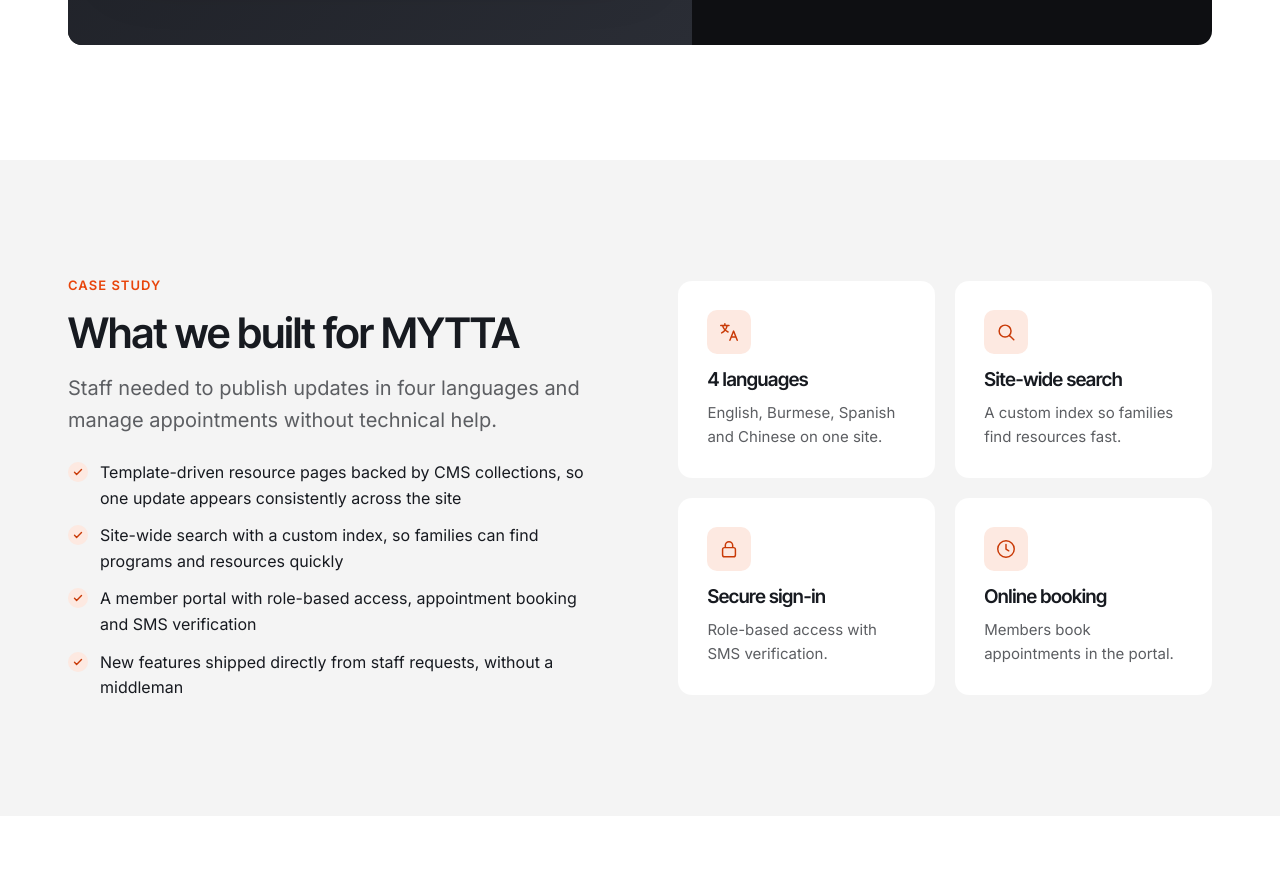
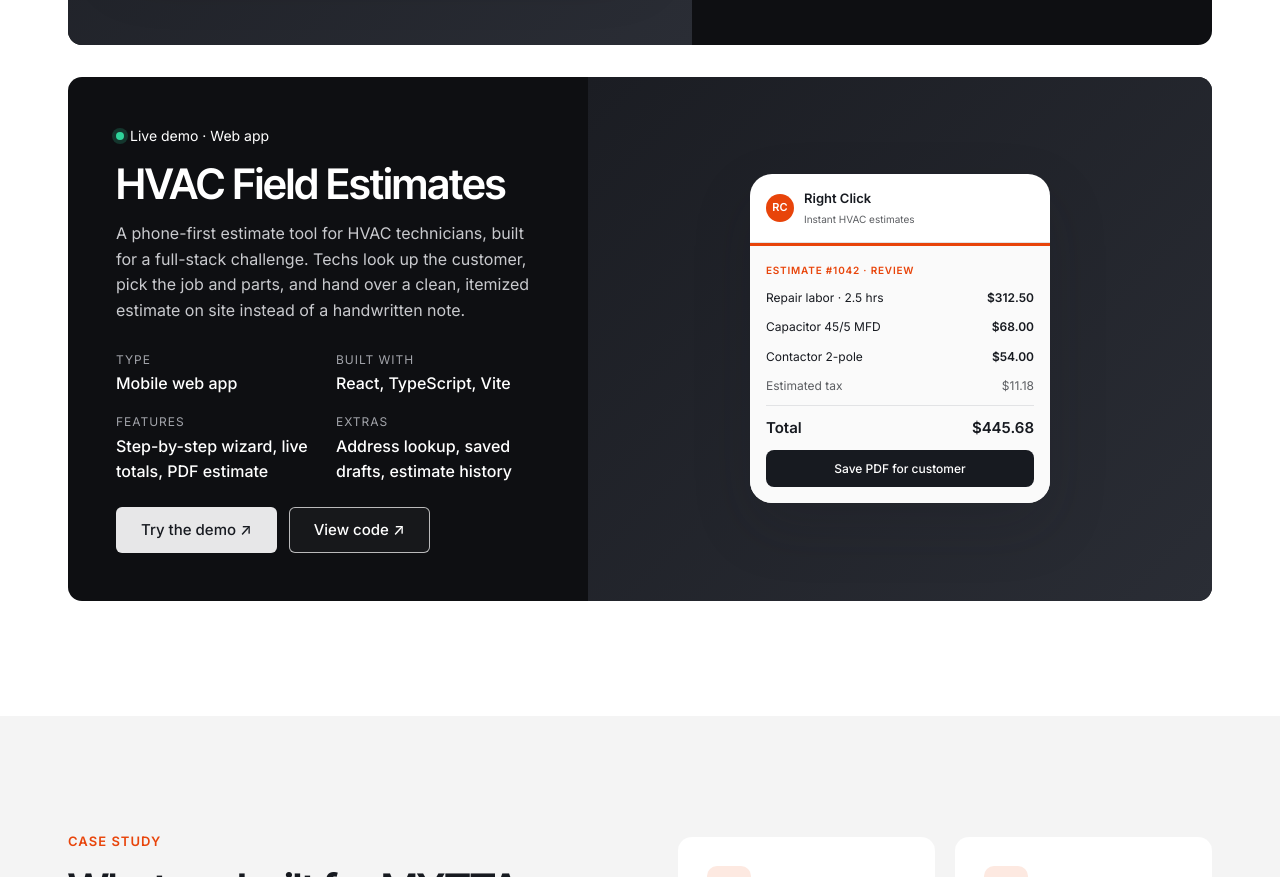
Before and after one commit to waiyanmin99/Tectonic-website-, a plain HTML site: page portfolio.html in a window 1280 px wide. Shown: the part 2368-3245 px from the top of the page. Drawn offline with Linux system fonts and the light colour scheme.

Commit message:
Work page: add HVAC field estimate app
Co-Authored-By: Claude Opus 5.5 <noreply@anthropic.com>

```diff
--- a/portfolio.html
+++ b/portfolio.html
@@ -4,7 +4,7 @@
 <meta charset="UTF-8">
 <meta name="viewport" content="width=device-width, initial-scale=1">
 <title>Our Work — Tectonic</title>
-<meta name="description" content="Selected Tectonic projects: the MYTTA Foundation multilingual website, the MYTTA Member Portal, and the Legacy Timeless Jewel Shopify store.">
+<meta name="description" content="Selected Tectonic projects: the MYTTA Foundation multilingual website, the MYTTA Member Portal, the Legacy Timeless Jewel Shopify store, and an HVAC field estimate app.">
 <link rel="icon" href="assets/favicon.svg" type="image/svg+xml">
 <link rel="preconnect" href="https://fonts.googleapis.com">
 <link rel="preconnect" href="https://fonts.gstatic.com" crossorigin>
@@ -116,6 +116,37 @@
         </div>
       </article>
 
+      <!-- 4. HVAC field estimate tool -->
+      <article class="work-feature reverse reveal" id="hvac">
+        <div class="wf-art">
+          <div class="mock" style="width:100%;max-width:300px;border-radius:22px;font-size:12px">
+            <div style="display:flex;align-items:center;gap:10px;padding:14px 16px;border-bottom:1px solid var(--line)"><span class="avatar" style="width:28px;height:28px;border-radius:50%;background:var(--accent);display:grid;place-items:center;color:#fff;font-weight:700;font-size:11px">RC</span><div><b style="display:block;font-size:13px">Right Click</b><small class="muted" style="font-size:10px">Instant HVAC estimates</small></div></div>
+            <div style="height:3px;background:var(--line)"><div style="width:100%;height:100%;background:var(--accent)"></div></div>
+            <div style="padding:16px;display:grid;gap:10px;background:#fafafa">
+              <span style="font-size:10px;font-weight:600;letter-spacing:.08em;color:var(--accent)">ESTIMATE #1042 · REVIEW</span>
+              <div style="display:flex;justify-content:space-between"><span>Repair labor · 2.5 hrs</span><b>$312.50</b></div>
+              <div style="display:flex;justify-content:space-between"><span>Capacitor 45/5 MFD</span><b>$68.00</b></div>
+              <div style="display:flex;justify-content:space-between"><span>Contactor 2-pole</span><b>$54.00</b></div>
+              <div style="display:flex;justify-content:space-between" class="muted"><span>Estimated tax</span><span>$11.18</span></div>
+              <div style="display:flex;justify-content:space-between;border-top:1px solid var(--line);padding-top:10px;font-size:15px"><b>Total</b><b>$445.68</b></div>
+              <span style="text-align:center;padding:9px;border-radius:8px;background:var(--ink);color:#fff;font-weight:500">Save PDF for customer</span>
+            </div>
+          </div>
+        </div>
+        <div class="wf-body">
+          <span class="live-dot small">Live demo · Web app</span>
+          <h2 class="h2">HVAC Field Estimates</h2>
+          <p>A phone-first estimate tool for HVAC technicians, built for a full-stack challenge. Techs look up the customer, pick the job and parts, and hand over a clean, itemized estimate on site instead of a handwritten note.</p>
+          <dl class="meta-list">
+            <div><dt>Type</dt><dd>Mobile web app</dd></div>
+            <div><dt>Built with</dt><dd>React, TypeScript, Vite</dd></div>
+            <div><dt>Features</dt><dd>Step-by-step wizard, live totals, PDF estimate</dd></div>
+            <div><dt>Extras</dt><dd>Address lookup, saved drafts, estimate history</dd></div>
+          </dl>
+          <div class="btn-row"><a class="btn btn-light" href="https://full-stack-dev-test-sooty.vercel.app/" target="_blank" rel="noopener">Try the demo ↗</a><a class="btn btn-outline-light" href="https://github.com/waiyanmin99/Full-Stack-Dev-Test" target="_blank" rel="noopener">View code ↗</a></div>
+        </div>
+      </article>
+
     </div>
   </section>
 
```
